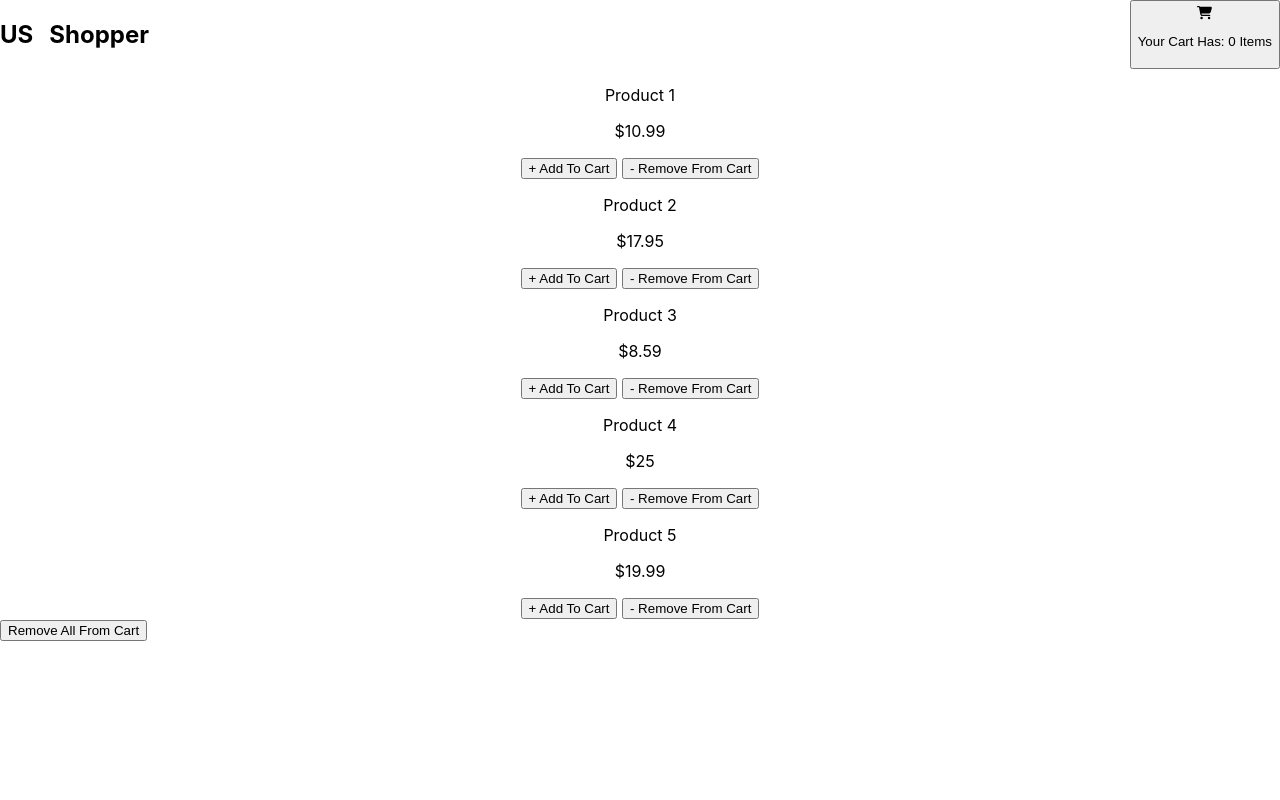
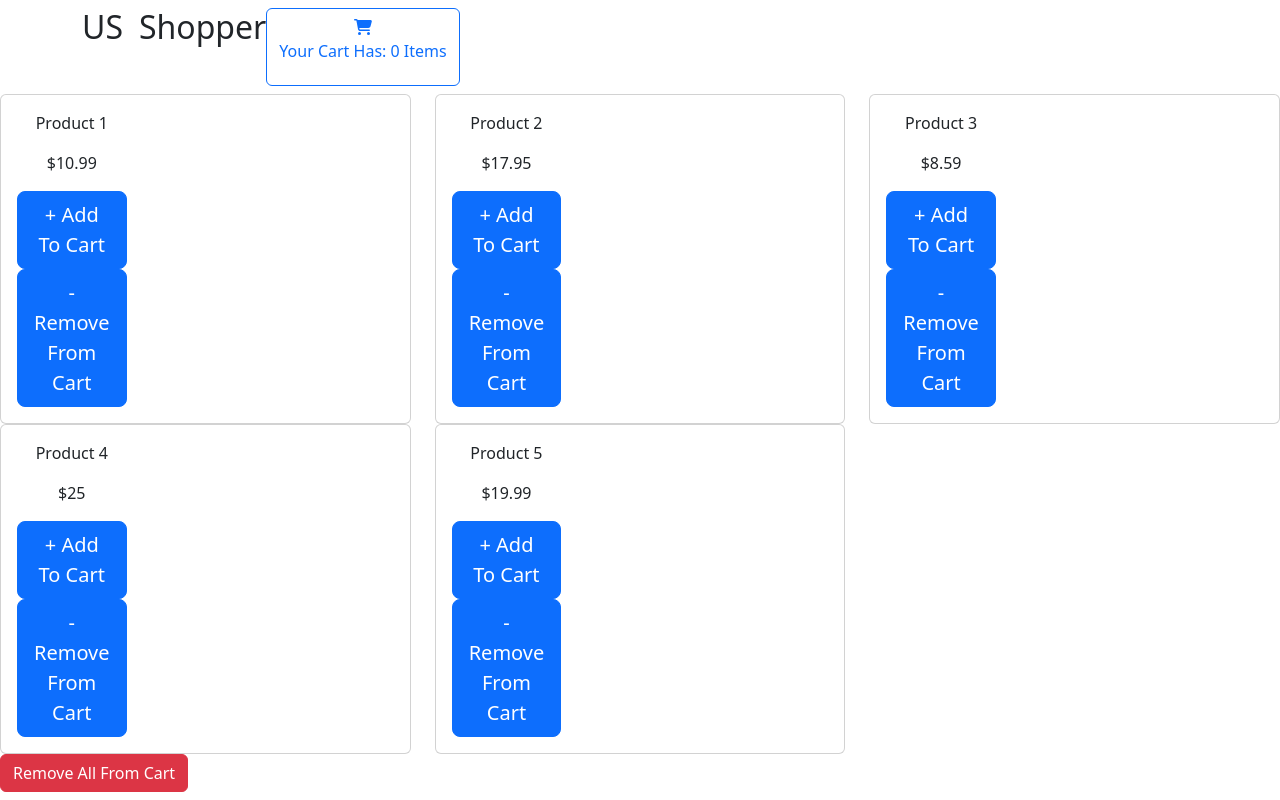
Before and after one commit to grantGCode/Shopping-Cart-application, a React (Create React App) app in the folder frontend/: page / in a window 1280 px wide. Built offline with nearby package versions, Linux system fonts and the light colour scheme.

Commit message:
fix react bootstrap

```diff
--- a/frontend/src/App.js
+++ b/frontend/src/App.js
@@ -1,4 +1,5 @@
 import {BrowserRouter as Router, Routes, Route } from 'react-router-dom'
+import 'bootstrap/dist/css/bootstrap.min.css';
 import Cancel from './pages/Cancel.jsx'
 import Store from './pages/Store.jsx'
 import Success from './pages/Success.jsx'
--- a/frontend/src/components/ItemCard.js
+++ b/frontend/src/components/ItemCard.js
@@ -3,13 +3,13 @@ import { useShoppingCartContext, ShoppingCartContext } from '../CartContext'
 import {products} from '../productStore'
 import {useContext} from "react"
 
-function ItemCard() {
+function ItemCard({item}) {
 const itemData = useContext(ShoppingCartContext);
 const {Items} = useShoppingCartContext()
 
 const prodRef = products.find((product) => product)
 const itemQuant = Items.find((item) => item)
-
+console.log(item)
 return(
 <Form>
     <Card>
--- a/frontend/src/components/NavBar.js
+++ b/frontend/src/components/NavBar.js
@@ -1,6 +1,6 @@
 import {useState} from 'react'
-import {Container, Navbar, Modal, Image, Col} from 'react-bootstrap'
-import Button from 'react-bootstrap/Button'
+import {Container, Navbar, Modal, Image, Col, Button} from 'react-bootstrap'
+// import Button from 'react-bootstrap/Button'
 import { FontAwesomeIcon } from '@fortawesome/react-fontawesome'
 import { faCartShopping } from '@fortawesome/free-solid-svg-icons'
 import { useShoppingCartContext } from '../CartContext';
@@ -26,7 +26,11 @@ export default function NavBar() {
               <h2 className='S' >S</h2>
               <h2 className='Shopper'> Shopper</h2>
              </div>
-             <Button variant='primary' className= 'Check-Out-Button' type='button' onClick={handleShow}>
+             <Button
+              variant='outline-primary'
+              className= 'Check-Out-Button'
+              type='button'
+              onClick={handleShow}>
                 <div className='icon'>
                   <FontAwesomeIcon icon={faCartShopping} />
                 </div>
@@ -56,13 +60,15 @@ export default function NavBar() {
                               <ItemCard
                                 class="border border-primary"
                                 key={Items.id}
-                                Items={item}
+                                item={item}
                               />
                             </Col>
                           ))
                         }
                     <h2 className='Total'>Total: {getTotalCost}</h2>
                     <Button
+                      className='btn mt-2'
+                     variant='outline-primary'
                       onClick={() =>
                         {window.alert(`Thank you for your purchase! 😀`)}
                       }
```
